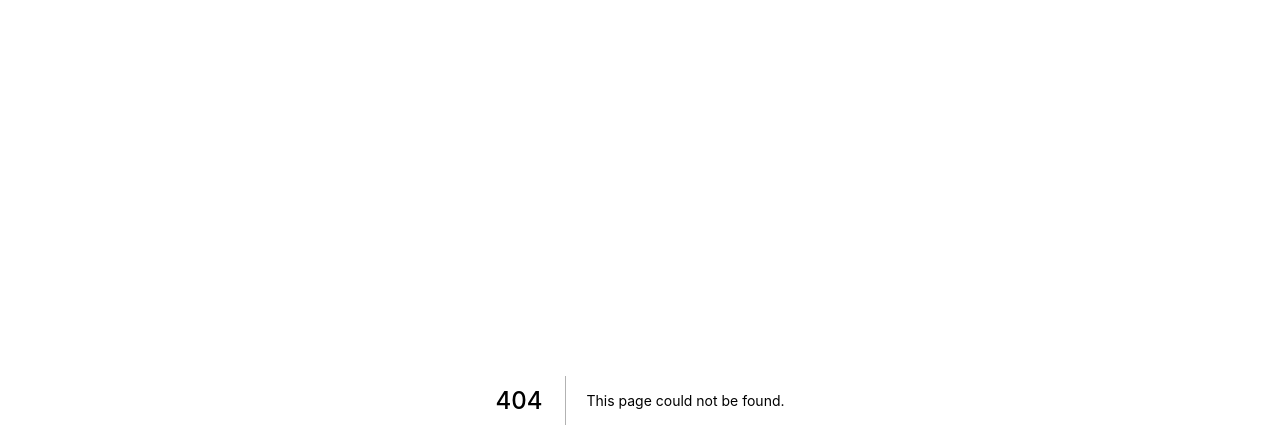
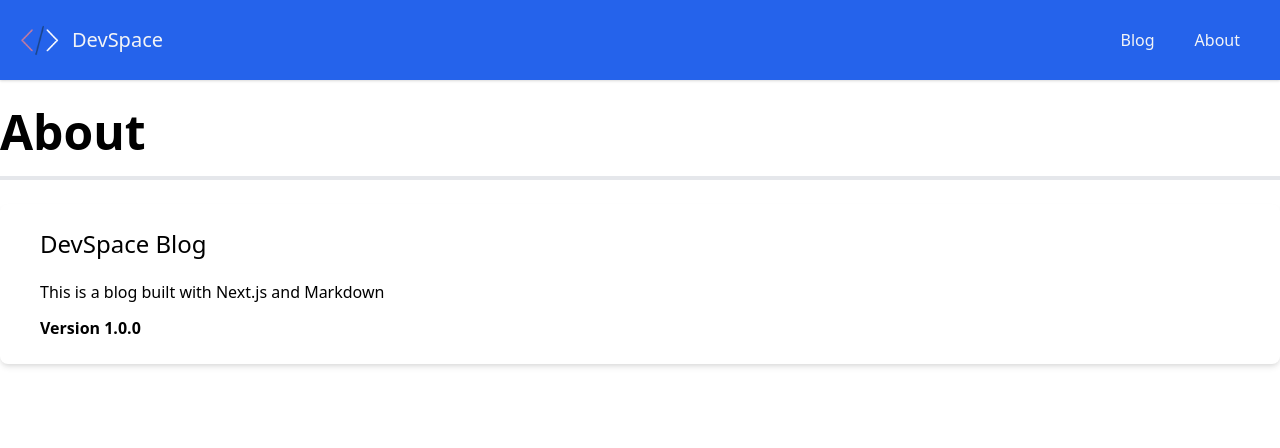
Before and after one commit to kriztiank/nextjs-blog, a Next.js app: page /about in a window 1280 px wide. Before the commit this address had no page. Shown: the top 448 px of the page. Built offline with nearby package versions, Linux system fonts and the light colour scheme.

Commit message:
About & 404 Page

```diff
--- /dev/null
+++ b/pages/404.js
@@ -0,0 +1,29 @@
+import Link from 'next/link'
+import Image from 'next/image'
+import Layout from '../components/Layout'
+
+export default function NotFoundPage() {
+  return (
+    <Layout title='Page Not Found'>
+      <div className='flex flex-col items-center mt-20'>
+        <Image
+          src='/images/logo.png'
+          width={70}
+          height={70}
+          className='bg-gray-800 rounded-2xl'
+        />
+
+        <h1 className='text-6xl my-5'>Whoops!</h1>
+
+        <h2 className='text-4xl text-gray-400 mb-5'>
+          This page does not exist
+        </h2>
+        <Link href='/'>
+          <a className='mx-5 cursor-pointer hover:text-indigo-300'>
+            Go Back Home
+          </a>
+        </Link>
+      </div>
+    </Layout>
+  )
+}
--- /dev/null
+++ b/pages/about.js
@@ -0,0 +1,19 @@
+import Layout from '../components/Layout'
+
+export default function AboutPage() {
+  return (
+    <Layout title='About DevSpace'>
+      <h1 className='text-5xl border-b-4 pb-5 font-bold'>About</h1>
+
+      <div className='bg-white shadow-md rounded-lg px-10 py-6 mt-6'>
+        <h3 className='text-2xl mb-5'>DevSpace Blog</h3>
+
+        <p className='mb-3'>This is a blog built with Next.js and Markdown</p>
+
+        <p>
+          <span className='font-bold'>Version 1.0.0</span>
+        </p>
+      </div>
+    </Layout>
+  )
+}
```
